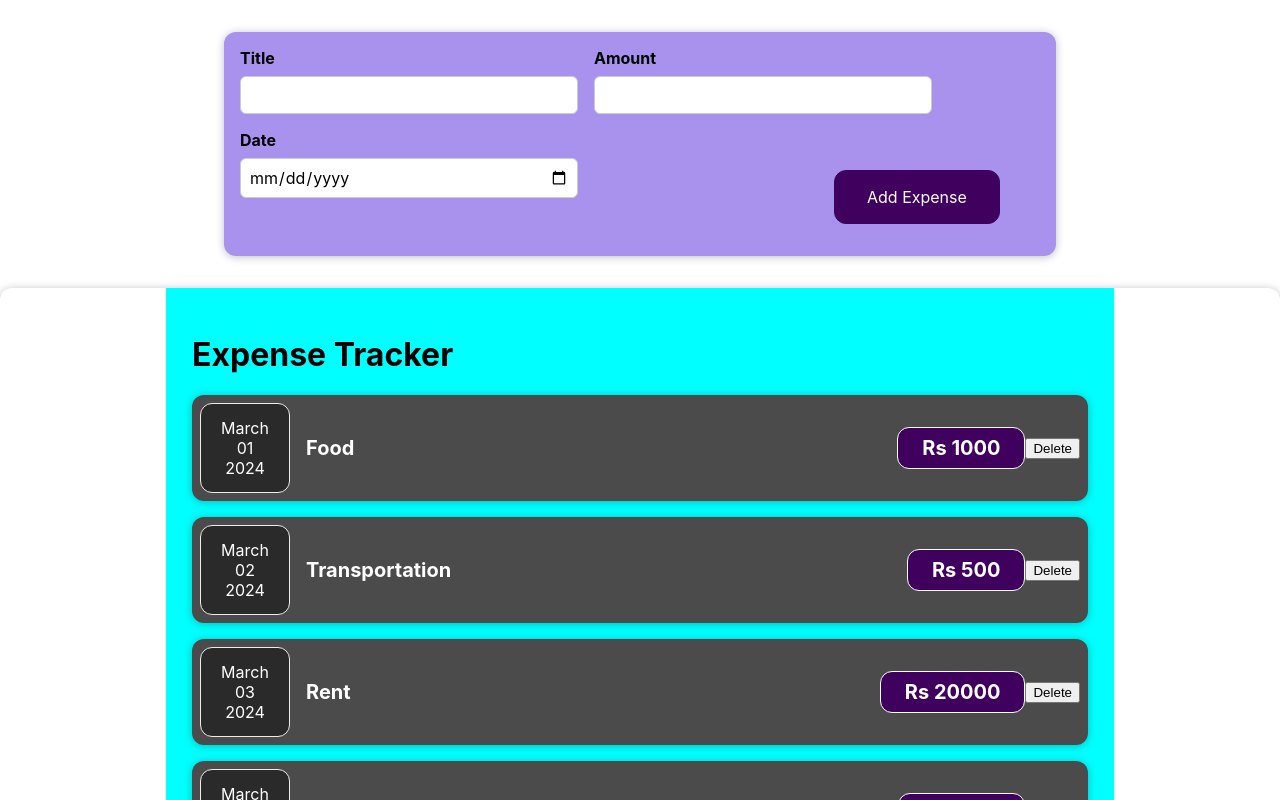
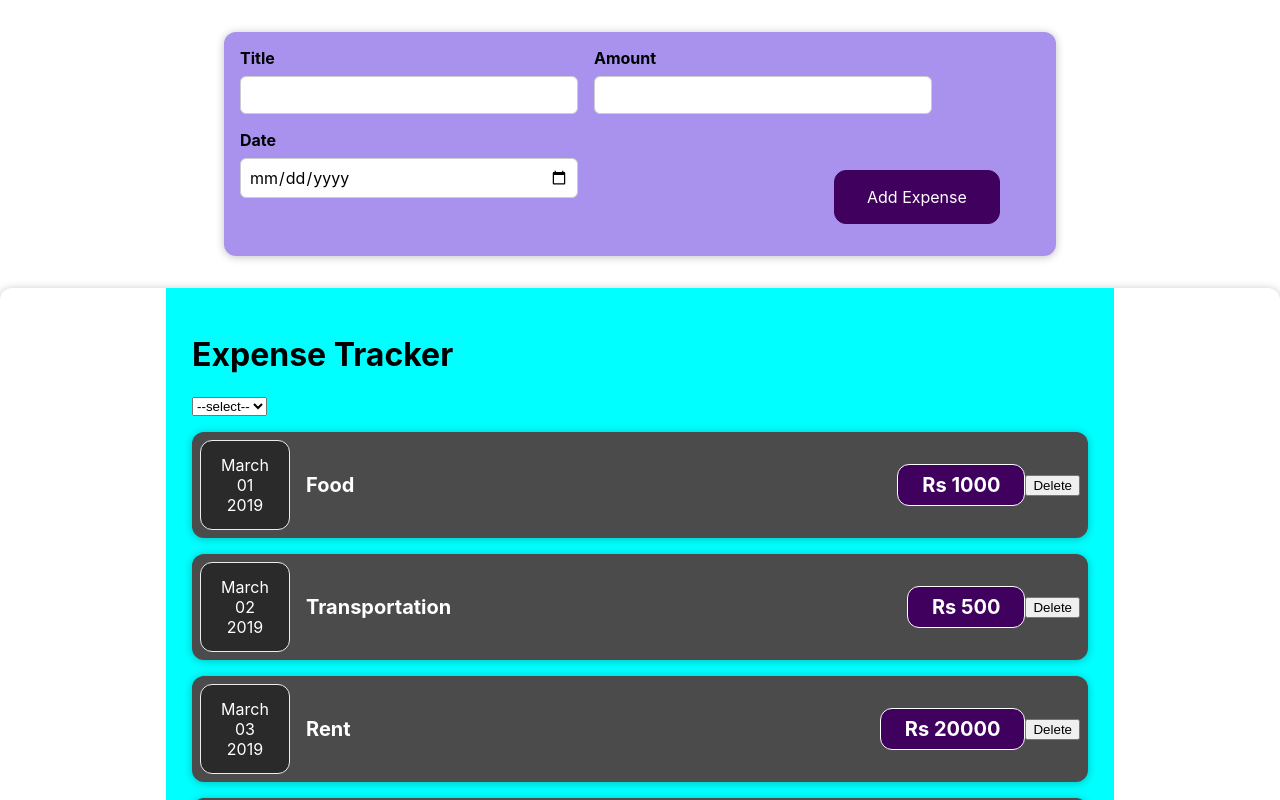
Before and after one commit to JonesSajan/React1, a React (Create React App) app: page / in a window 1280 px wide. Shown: the top 800 px of the page. Built offline with nearby package versions, Linux system fonts and the light colour scheme.

Commit message:
expene filtering by year functionality added

```diff
--- a/src/App.jsx
+++ b/src/App.jsx
@@ -4,45 +4,45 @@ import NewExpenses from './components/NewExpenses/NewExpenses';
 import { useState } from 'react';
 
 const expenses = [
-  { date: new Date("March 1 2024"), expense: "Food", expenseAmount: "Rs 1000" },
-  { date: new Date("March 2 2024"), expense: "Transportation", expenseAmount: "Rs 500" },
-  { date: new Date("March 3 2024"), expense: "Rent", expenseAmount: "Rs 20000" },
-  { date: new Date("March 4 2024"), expense: "Groceries", expenseAmount: "Rs 1500" },
-  { date: new Date("March 5 2024"), expense: "Entertainment", expenseAmount: "Rs 800" },
-  { date: new Date("March 6 2024"), expense: "Utilities", expenseAmount: "Rs 2500" },
-  { date: new Date("March 7 2024"), expense: "Insurance", expenseAmount: "Rs 3000" },
-  { date: new Date("March 8 2024"), expense: "Medical", expenseAmount: "Rs 1000" },
-  { date: new Date("March 9 2024"), expense: "Clothing", expenseAmount: "Rs 2000" },
-  { date: new Date("March 10 2024"), expense: "Education", expenseAmount: "Rs 5000" },
-  { date: new Date("March 11 2024"), expense: "Travel", expenseAmount: "Rs 3500" },
-  { date: new Date("March 12 2024"), expense: "Charity", expenseAmount: "Rs 500" },
-  { date: new Date("March 13 2024"), expense: "Savings", expenseAmount: "Rs 4000" },
-  { date: new Date("March 14 2024"), expense: "Investment", expenseAmount: "Rs 6000" },
-  { date: new Date("March 15 2024"), expense: "Gifts", expenseAmount: "Rs 2000" },
-  { date: new Date("March 16 2024"), expense: "Dining Out", expenseAmount: "Rs 1200" },
-  { date: new Date("March 17 2024"), expense: "Hobbies", expenseAmount: "Rs 1000" },
-  { date: new Date("March 18 2024"), expense: "Fitness", expenseAmount: "Rs 1500" },
-  { date: new Date("March 19 2024"), expense: "Beauty", expenseAmount: "Rs 800" },
-  { date: new Date("March 20 2024"), expense: "Home Improvement", expenseAmount: "Rs 3000" },
-  { date: new Date("March 21 2024"), expense: "Pet", expenseAmount: "Rs 500" },
-  { date: new Date("March 22 2024"), expense: "Books", expenseAmount: "Rs 700" },
-  { date: new Date("March 23 2024"), expense: "Electronics", expenseAmount: "Rs 4000" },
-  { date: new Date("March 24 2024"), expense: "Car Maintenance", expenseAmount: "Rs 2000" },
-  { date: new Date("March 25 2024"), expense: "Internet", expenseAmount: "Rs 1000" },
-  { date: new Date("March 26 2024"), expense: "Phone", expenseAmount: "Rs 1500" },
-  { date: new Date("March 27 2024"), expense: "Subscription", expenseAmount: "Rs 500" },
+  { date: new Date("March 1 2019"), expense: "Food", expenseAmount: "Rs 1000" },
+  { date: new Date("March 2 2019"), expense: "Transportation", expenseAmount: "Rs 500" },
+  { date: new Date("March 3 2019"), expense: "Rent", expenseAmount: "Rs 20000" },
+  { date: new Date("March 4 2019"), expense: "Groceries", expenseAmount: "Rs 1500" },
+  { date: new Date("March 5 2019"), expense: "Entertainment", expenseAmount: "Rs 800" },
+  { date: new Date("March 6 2019"), expense: "Utilities", expenseAmount: "Rs 2500" },
+  { date: new Date("March 7 2019"), expense: "Insurance", expenseAmount: "Rs 3000" },
+  { date: new Date("March 8 2019"), expense: "Medical", expenseAmount: "Rs 1000" },
+  { date: new Date("March 9 2019"), expense: "Clothing", expenseAmount: "Rs 2000" },
+  { date: new Date("March 10 2020"), expense: "Education", expenseAmount: "Rs 5000" },
+  { date: new Date("March 11 2020"), expense: "Travel", expenseAmount: "Rs 3500" },
+  { date: new Date("March 12 2020"), expense: "Charity", expenseAmount: "Rs 500" },
+  { date: new Date("March 13 2020"), expense: "Savings", expenseAmount: "Rs 4000" },
+  { date: new Date("March 14 2020"), expense: "Investment", expenseAmount: "Rs 6000" },
+  { date: new Date("March 15 2020"), expense: "Gifts", expenseAmount: "Rs 2000" },
+  { date: new Date("March 16 2020"), expense: "Dining Out", expenseAmount: "Rs 1200" },
+  { date: new Date("March 17 2020"), expense: "Hobbies", expenseAmount: "Rs 1000" },
+  { date: new Date("March 18 2020"), expense: "Fitness", expenseAmount: "Rs 1500" },
+  { date: new Date("March 19 2019"), expense: "Beauty", expenseAmount: "Rs 800" },
+  { date: new Date("March 20 2019"), expense: "Home Improvement", expenseAmount: "Rs 3000" },
+  { date: new Date("March 21 2019"), expense: "Pet", expenseAmount: "Rs 500" },
+  { date: new Date("March 22 2019"), expense: "Books", expenseAmount: "Rs 700" },
+  { date: new Date("March 23 2019"), expense: "Electronics", expenseAmount: "Rs 4000" },
+  { date: new Date("March 24 2019"), expense: "Car Maintenance", expenseAmount: "Rs 2000" },
+  { date: new Date("March 25 2019"), expense: "Internet", expenseAmount: "Rs 1000" },
+  { date: new Date("March 26 2019"), expense: "Phone", expenseAmount: "Rs 1500" },
+  { date: new Date("March 27 2019"), expense: "Subscription", expenseAmount: "Rs 500" },
   { date: new Date("March 28 2024"), expense: "Taxes", expenseAmount: "Rs 3000" },
   { date: new Date("March 29 2024"), expense: "Loans", expenseAmount: "Rs 2000" },
   { date: new Date("March 30 2024"), expense: "Fees", expenseAmount: "Rs 1000" },
   { date: new Date("March 31 2024"), expense: "Others", expenseAmount: "Rs 500" },
-  { date: new Date("April 1 2024"), expense: "Food", expenseAmount: "Rs 1200" },
-  { date: new Date("April 2 2024"), expense: "Transportation", expenseAmount: "Rs 600" },
-  { date: new Date("April 3 2024"), expense: "Rent", expenseAmount: "Rs 22000" },
-  { date: new Date("April 4 2024"), expense: "Groceries", expenseAmount: "Rs 1700" },
-  { date: new Date("April 5 2024"), expense: "Entertainment", expenseAmount: "Rs 900" },
-  { date: new Date("April 6 2024"), expense: "Utilities", expenseAmount: "Rs 2700" },
-  { date: new Date("April 7 2024"), expense: "Insurance", expenseAmount: "Rs 3200" },
-  { date: new Date("April 8 2024"), expense: "Medical", expenseAmount: "Rs 1100" },
+  { date: new Date("April 1 2018"), expense: "Food", expenseAmount: "Rs 1200" },
+  { date: new Date("April 2 2018"), expense: "Transportation", expenseAmount: "Rs 600" },
+  { date: new Date("April 3 2018"), expense: "Rent", expenseAmount: "Rs 22000" },
+  { date: new Date("April 4 2018"), expense: "Groceries", expenseAmount: "Rs 1700" },
+  { date: new Date("April 5 2018"), expense: "Entertainment", expenseAmount: "Rs 900" },
+  { date: new Date("April 6 2018"), expense: "Utilities", expenseAmount: "Rs 2700" },
+  { date: new Date("April 7 2018"), expense: "Insurance", expenseAmount: "Rs 3200" },
+  { date: new Date("April 8 2018"), expense: "Medical", expenseAmount: "Rs 1100" },
   { date: new Date("April 9 2024"), expense: "Clothing", expenseAmount: "Rs 2100" },
   { date: new Date("April 10 2024"), expense: "Education", expenseAmount: "Rs 5500" },
   { date: new Date("April 11 2024"), expense: "Travel", expenseAmount: "Rs 3800" },
--- a/src/components/Expenses/Expense.jsx
+++ b/src/components/Expenses/Expense.jsx
@@ -2,25 +2,39 @@ import ExpenseItem from './ExpenseItem';
 import Card from '../UI/Card';
 import { useState } from 'react';
 
+const Expense = (props) => {
+
+  const handleYear = (e) => {
+
+    if(e.target.value !=="")
+  {
+    let year = e.target.value;
+    setExpenseList(()=>{
+    const newList = props.expenses.filter(expense => expense.date.getFullYear().toString() === year)
+    console.log("newList.....",newList);
+    return newList
+  })
+  }
+  else{
+    setExpenseList(props.expenses)
+  }
+  }
 
 
+  const [expenseList, setExpenseList] = useState(props.expenses)
 
-const Expense = (props) => {
-
-  // const addNewExpense = (expense) => {
-  //   setExpenses(...expenses, expense)
-
-  // }
-  const handleDelete = (e) => {
-    alert(e)
-  };
-
-  // const [expenses, setExpenses] = useState(props.expenses)
   return (
     <Card className="expense" >
         <div style={{backgroundColor:"cyan", width:"70%", height:"100%", padding : "2%"}}>
       <h1>Expense Tracker</h1>
-      {props.expenses.map((expense=>{return (<ExpenseItem date={expense.date} expense={expense.expense} expenseAmount={expense.expenseAmount}/>)}))}
+      <select onChange={handleYear}>
+          <option value="">--select--</option>
+          <option value="2019">2019</option>
+          <option value="2018">2018</option>
+          <option value="2020">2020</option>
+          <option value="2021">2021</option>
+      </select>
+      {expenseList.map((expense=>{return (<ExpenseItem date={expense.date} expense={expense.expense} expenseAmount={expense.expenseAmount}/>)}))}
       </div>
     </Card>
   );
```
